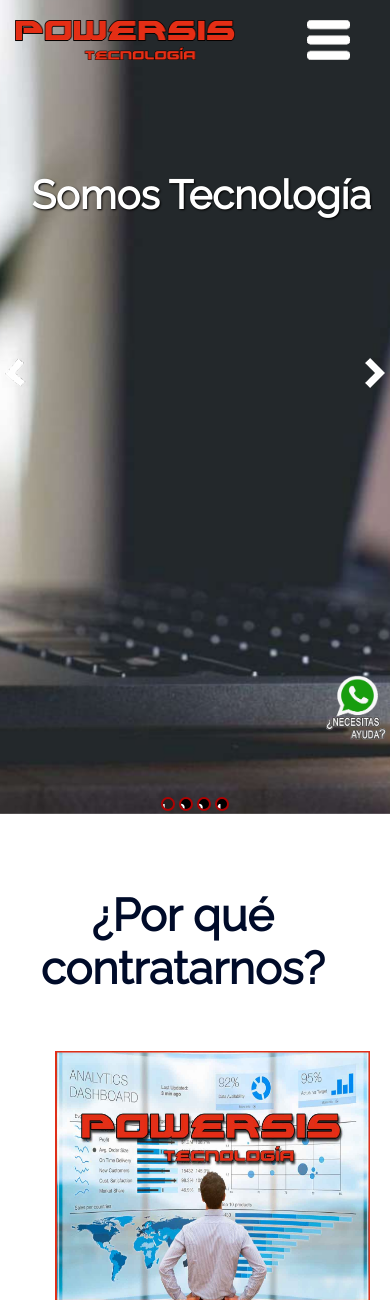
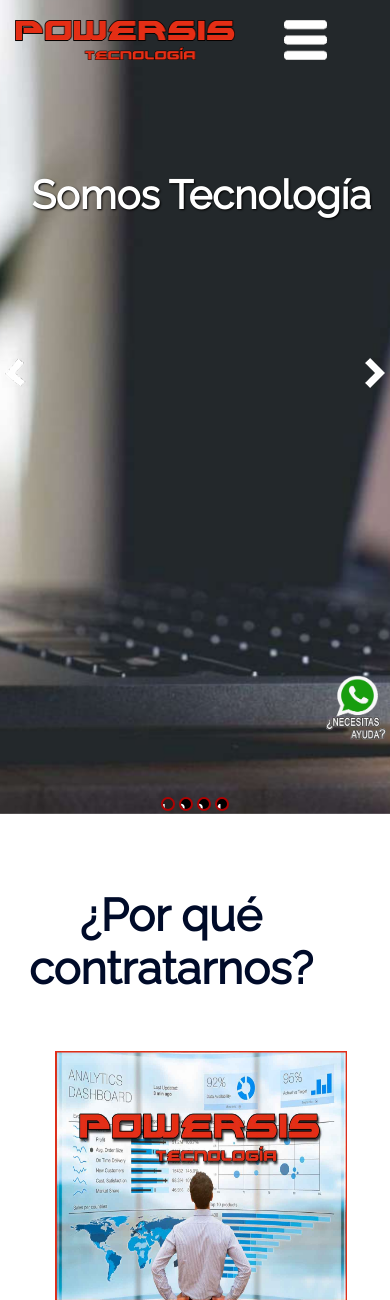
Before and after one commit to DevZeppelin/powersis, a PHP site: page / in a window 390 px wide; the page is wider, and only the part inside the window is pictured. Shown: the top 1300 px of that part. Run offline with PHP 8.4, Linux system fonts and the light colour scheme.

Commit message:
arreglado bordito blanco de la derecha en celulares

```diff
--- a/estilos.css
+++ b/estilos.css
@@ -610,9 +610,9 @@ textarea {
 
     .contenedor {
         max-width: 1280px;
-        width: 86%;
+        width: 80%;
         margin-left: 15px;
-        margin-right: 20px;
+
     }
 
     .menu-icon {
@@ -622,6 +622,8 @@ textarea {
         width: 40x;
         height: 40px;
         padding: 20px 0px;
+        padding-left: 20px;
+
 
     }
 
```
